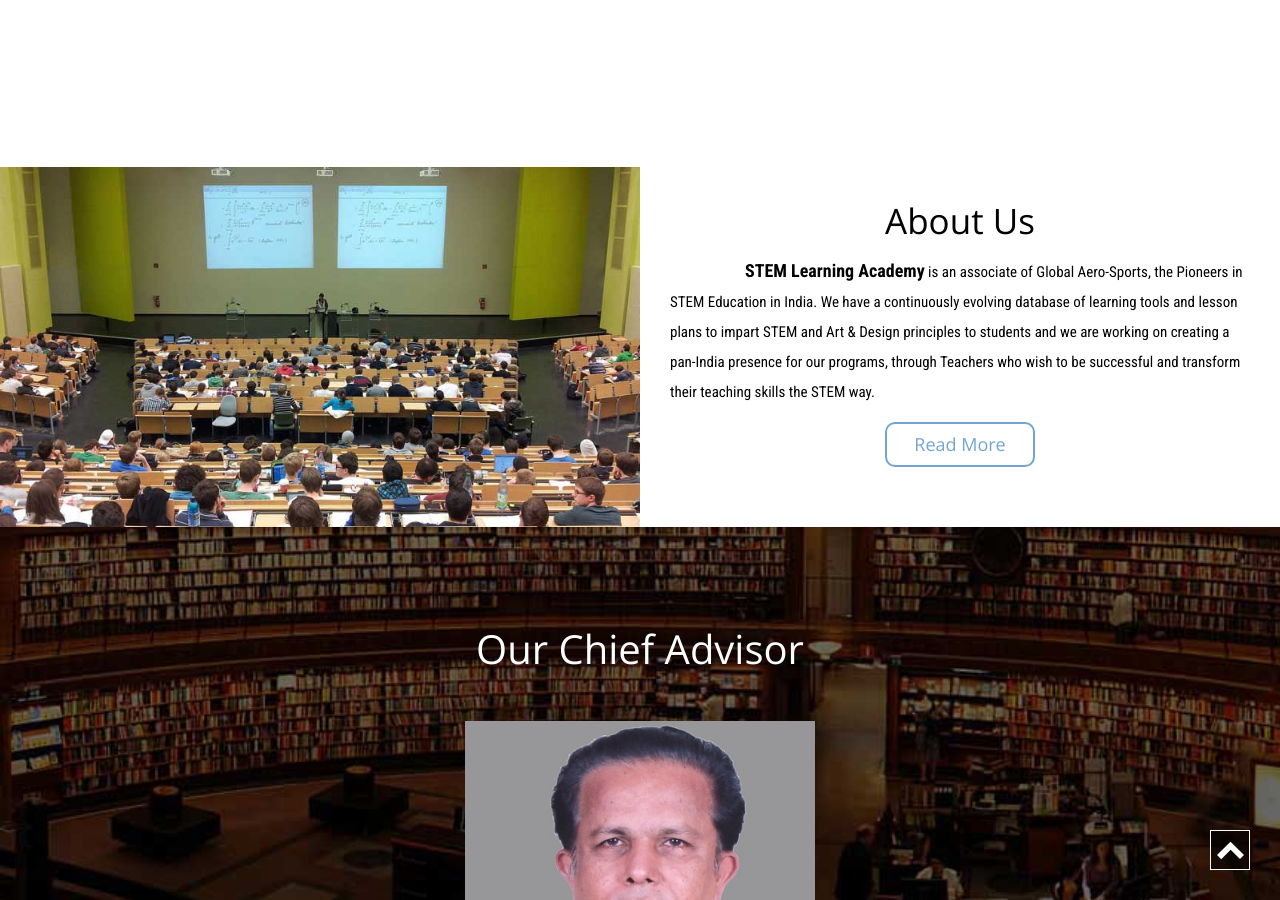
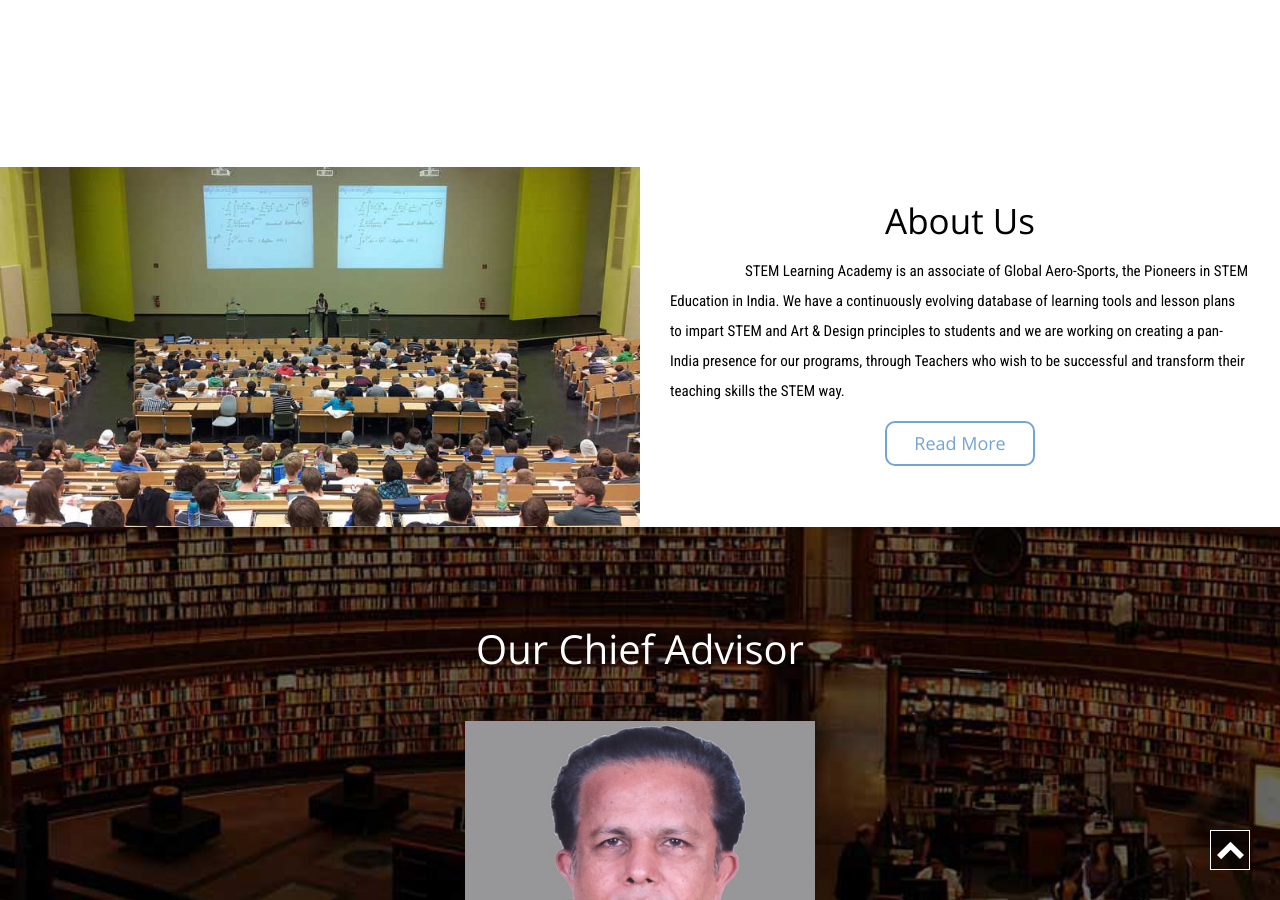
Before and after one commit to dhanyacm/stem, a Jekyll site: the page built from index.html, in a window 1280 px wide and 900 px high, scrolled down 528 px. Built offline with Jekyll 4.4.1, drawn with Linux system fonts in a browser that asks for light colours; a script that is not in the unit is left out.

Commit message:
reverting changes back to dhanya's

```diff
--- a/index.html
+++ b/index.html
@@ -20,7 +20,7 @@
 		<div class="col-lg-6 col-md-6 col-sm-6 about-agile2">
 			<div class="about-wthree">
 				<h2 class="text-center slideanim">About Us</h2>
-				<p class="slideanim"><b><font size=4>STEM Learning Academy</font></b> is an associate of Global Aero-Sports, the Pioneers in STEM Education in India. We have a continuously evolving database of learning tools and lesson plans to impart STEM and Art & Design principles to students and we are working on creating a pan-India presence for our programs, through Teachers who wish to be successful and transform their teaching skills the STEM way.</p>
+				<p class="slideanim">STEM Learning Academy is an associate of Global Aero-Sports, the Pioneers in STEM Education in India. We have a continuously evolving database of learning tools and lesson plans to impart STEM and Art & Design principles to students and we are working on creating a pan-India presence for our programs, through Teachers who wish to be successful and transform their teaching skills the STEM way.</p>
 				<a href="about.html" title="Click">Read More</a>
 			</div>
 		</div>
```
